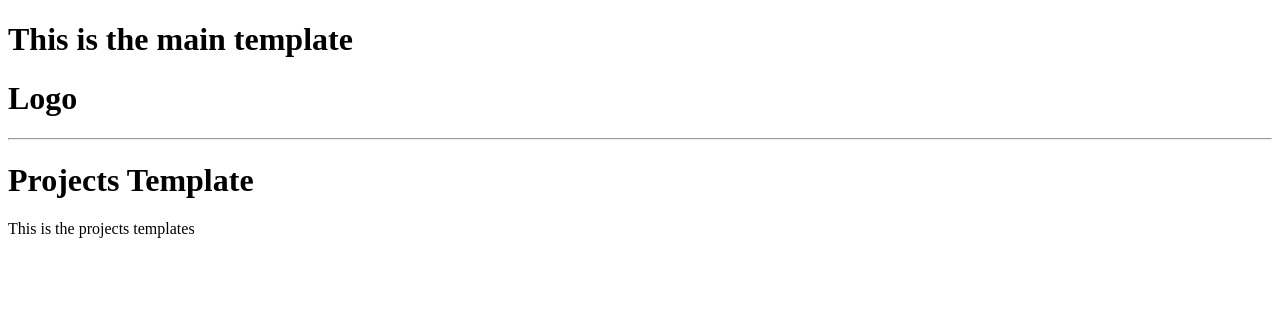
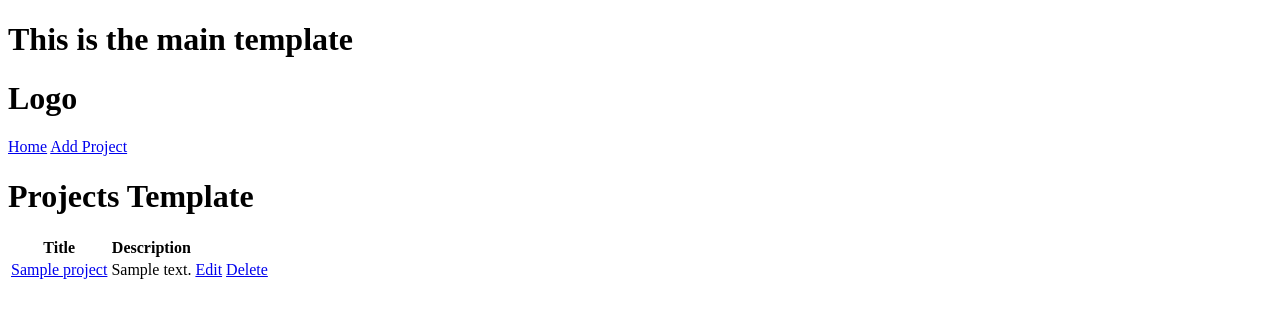
Before and after one commit to S13G/Carteras, a Django app: page /projects/ in a window 1280 px wide. Shown: the top 318 px of the page. Run offline with Django 4.2, Linux system fonts and the light colour scheme; tables that the repository leaves empty hold one stand-in row (values such as "Sample post").

Commit message:
create, update, delete implemented

```diff
--- a/projects/models.py
+++ b/projects/models.py
@@ -28,7 +28,7 @@ class Review(models.Model):
     )
 
     # owner
-    project = models.ForeignKey(Project, on_delete=models.CASCADE, null=True, blank=True)
+    project = models.ForeignKey(Project, on_delete=models.CASCADE, null=True, blank=True, related_name="reviews")
     body = models.TextField(null=True, blank=True)
     value = models.CharField(max_length=50, choices=VOTE_TYPE)
     updated = models.DateTimeField(auto_now=True)
--- a/projects/templates/projects/projects.html
+++ b/projects/templates/projects/projects.html
@@ -1,8 +1,28 @@
 {% extends 'main.html' %}
 
 {% block content %}
-<h1>Projects Template</h1>
+    <h1>Projects Template</h1>
 
-<p>This is the projects templates</p>
+    <table>
+        <thead>
+        <tr>
+            <th>Title</th>
+            <th>Description</th>
+            <th></th>
+            <th></th>
+        </tr>
+        </thead>
+
+        <tbody>
+        {% for project in projects %}
+            <tr>
+                <td><a href="{% url 'project' project.id %}">{{ project.title }}</a></td>
+                <td>{{ project.description }}</td>
+                <td><a href="{% url 'update-project' project.id %}">Edit</a></td>
+                <td><a href="{% url 'delete-project' project.id %}">Delete</a></td>
+            </tr>
+        {% endfor %}
+        </tbody>
+    </table>
 
 {% endblock content %}
--- a/projects/urls.py
+++ b/projects/urls.py
@@ -4,5 +4,8 @@ from . import views
 
 urlpatterns = [
     path('projects/', views.projects, name='projects'),
-    path('projects/<str:pk>/', views.project, name='project'),
+    path('single-project/<str:pk>/', views.project, name='project'),
+    path('create-project/', views.createProject, name='create-project'),
+    path('update-project/<str:pk>/', views.updateProject, name='update-project'),
+    path('delete-project/<str:pk>/', views.deleteProject, name='delete-project')
 ]
--- a/projects/views.py
+++ b/projects/views.py
@@ -1,12 +1,51 @@
-from django.shortcuts import render
-from django.http import HttpResponse
+from django.shortcuts import render, redirect
+
+from projects.forms import ProjectForm
+from projects.models import Project
+
 
 # Create your views here.
 
 
 def projects(request):
-    return render(request, 'projects/projects.html')
+    projects = Project.objects.all()
+    context = {"projects": projects}
+    return render(request, 'projects/projects.html', context)
 
 
 def project(request, pk):
+    projectObj = Project.objects.get(id=pk)
+    context = {"project": projectObj}
     return render(request, 'projects/single-project.html')
+
+
+def createProject(request):
+    form = ProjectForm()
+
+    if request.method == "POST":
+        form = ProjectForm(request.POST)
+        if form.is_valid():
+            form.save()
+            return redirect('projects')
+    context = {"form": form}
+    return render(request, 'projects/project-form.html', context)
+
+
+def updateProject(request, pk):
+    project = Project.objects.get(id=pk)
+    form = ProjectForm(instance=project)
+
+    if request.method == "POST":
+        form = ProjectForm(request.POST, instance=project)
+        form.save()
+        return redirect('projects')
+    context = {"form": form}
+    return render(request, 'projects/project-form.html', context)
+
+
+def deleteProject(request, pk):
+    project = Project.objects.get(id=pk)
+    if request.method == "POST":
+        project.delete()
+        return redirect('projects')
+    return render(request, 'projects/delete.html', {"object": project})
--- a/templates/navbar.html
+++ b/templates/navbar.html
@@ -1,2 +1,4 @@
 <h1>Logo</h1>
-<hr>
+
+<a href="/">Home</a>
+<a href="{% url 'create-project' %}">Add Project</a>
```
Also changed, not shown: projects/forms.py (added, +13 -0 lines), projects/templates/projects/delete.html (added, +11 -0 lines), projects/templates/projects/project-form.html (added, +12 -0 lines), projects/migrations/0004_tag_project_tags.py (added).
